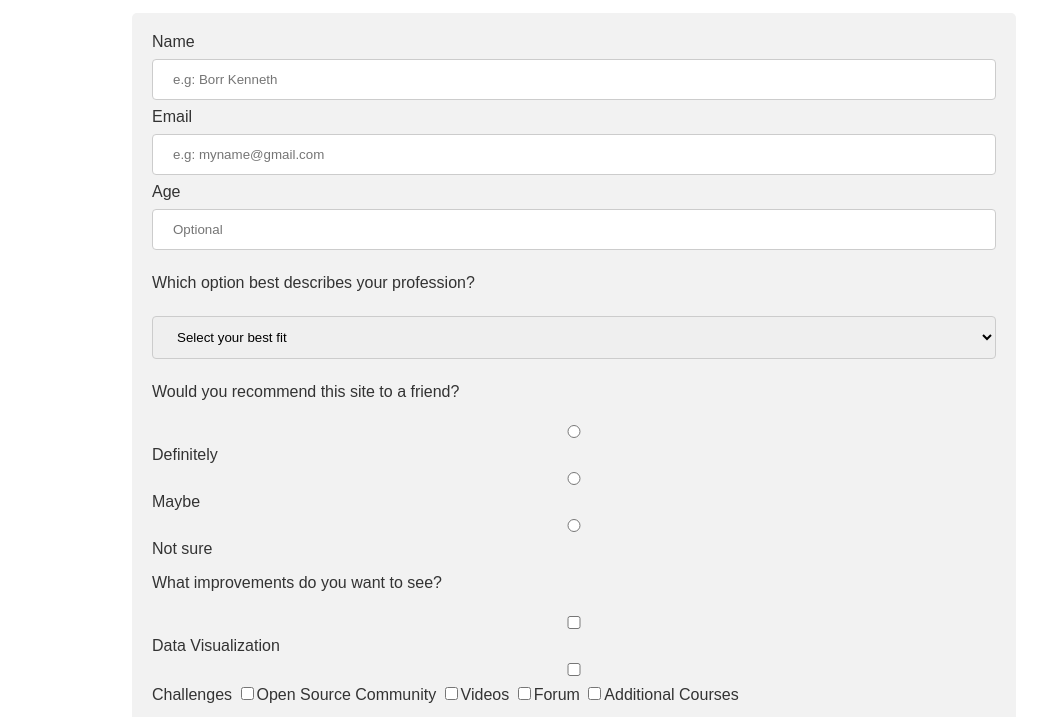
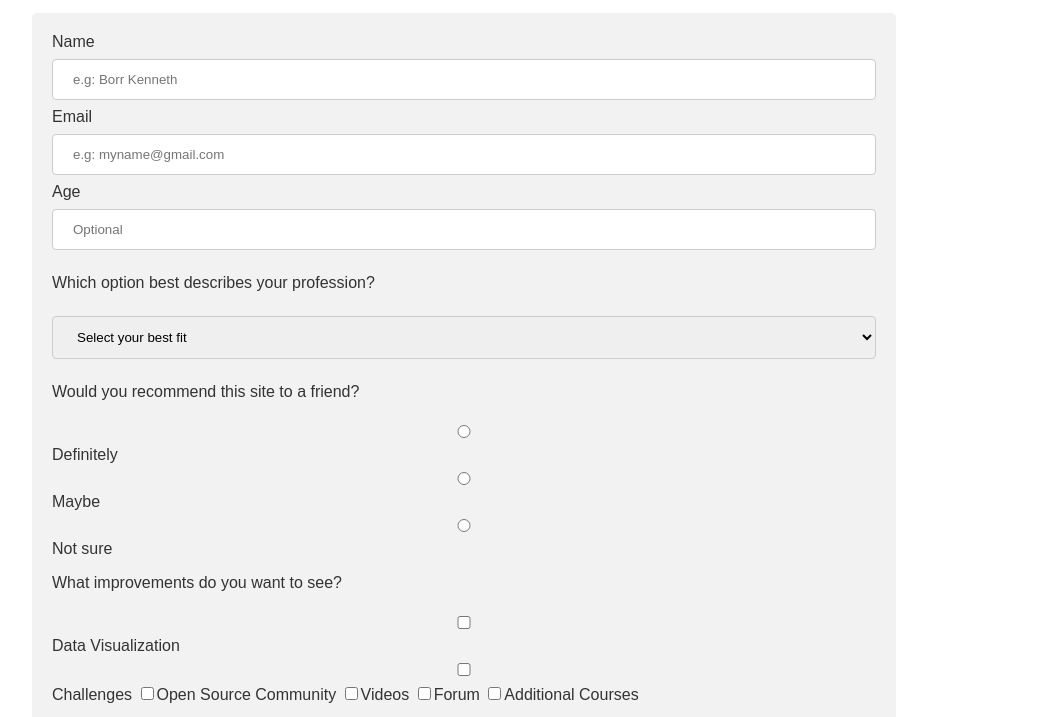
Before and after one commit to borrnelsonk/survey_form_project, a plain HTML site: page index.html in a window 1280 px wide. Shown: the part 101-818 px from the top of the page, without its empty margins (176-1223 px from the left). Drawn offline with Linux system fonts and the light colour scheme.

Commit message:
Aligned the wrapper division

```diff
--- a/app.css
+++ b/app.css
@@ -11,8 +11,8 @@ html {
 
 }
 .wrapper {
-    margin-left: 300px;
-    margin-right:80px ;
+    margin-left: 200px;
+    margin-right:200px ;
 
 }
 
```
